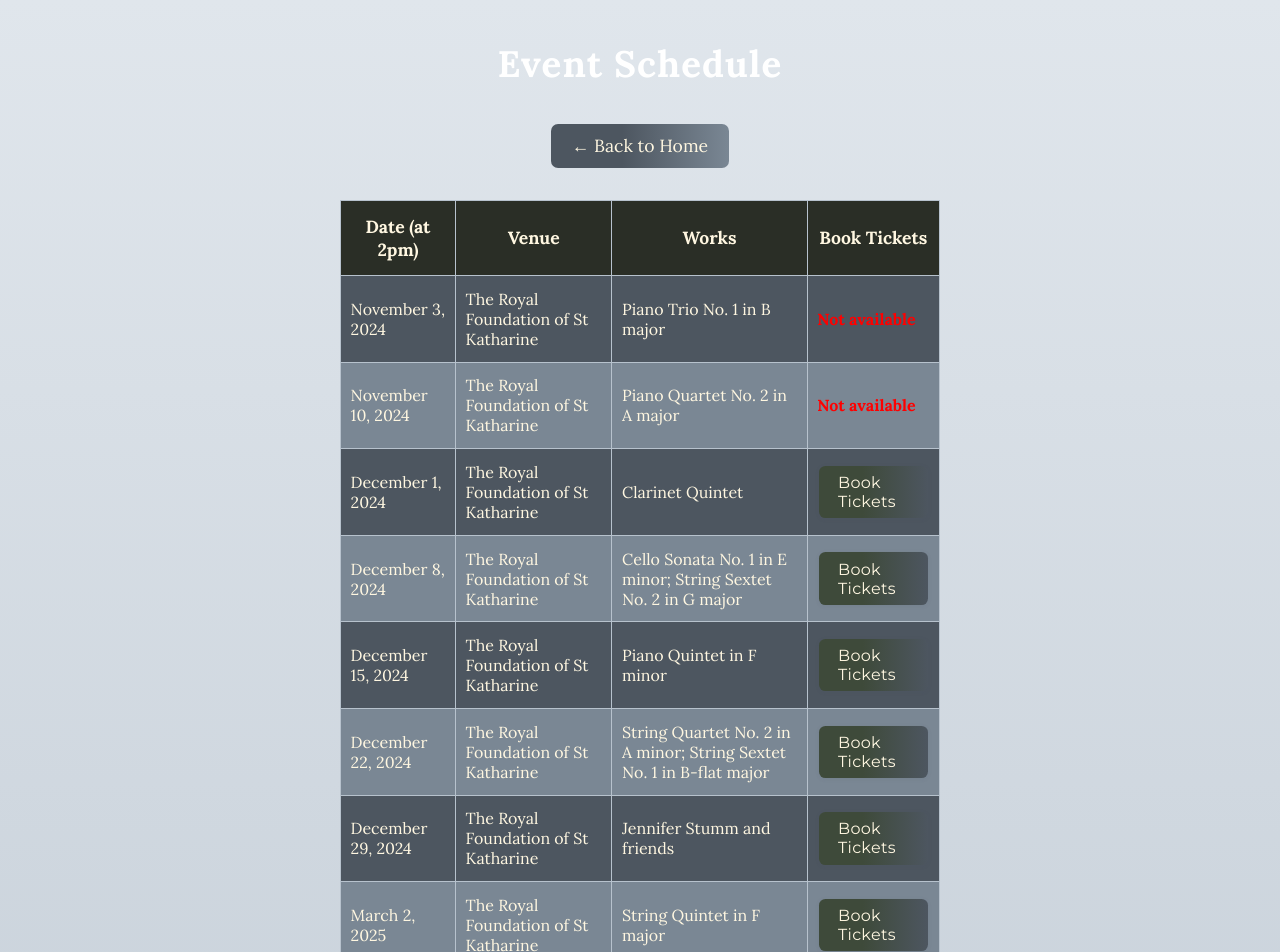
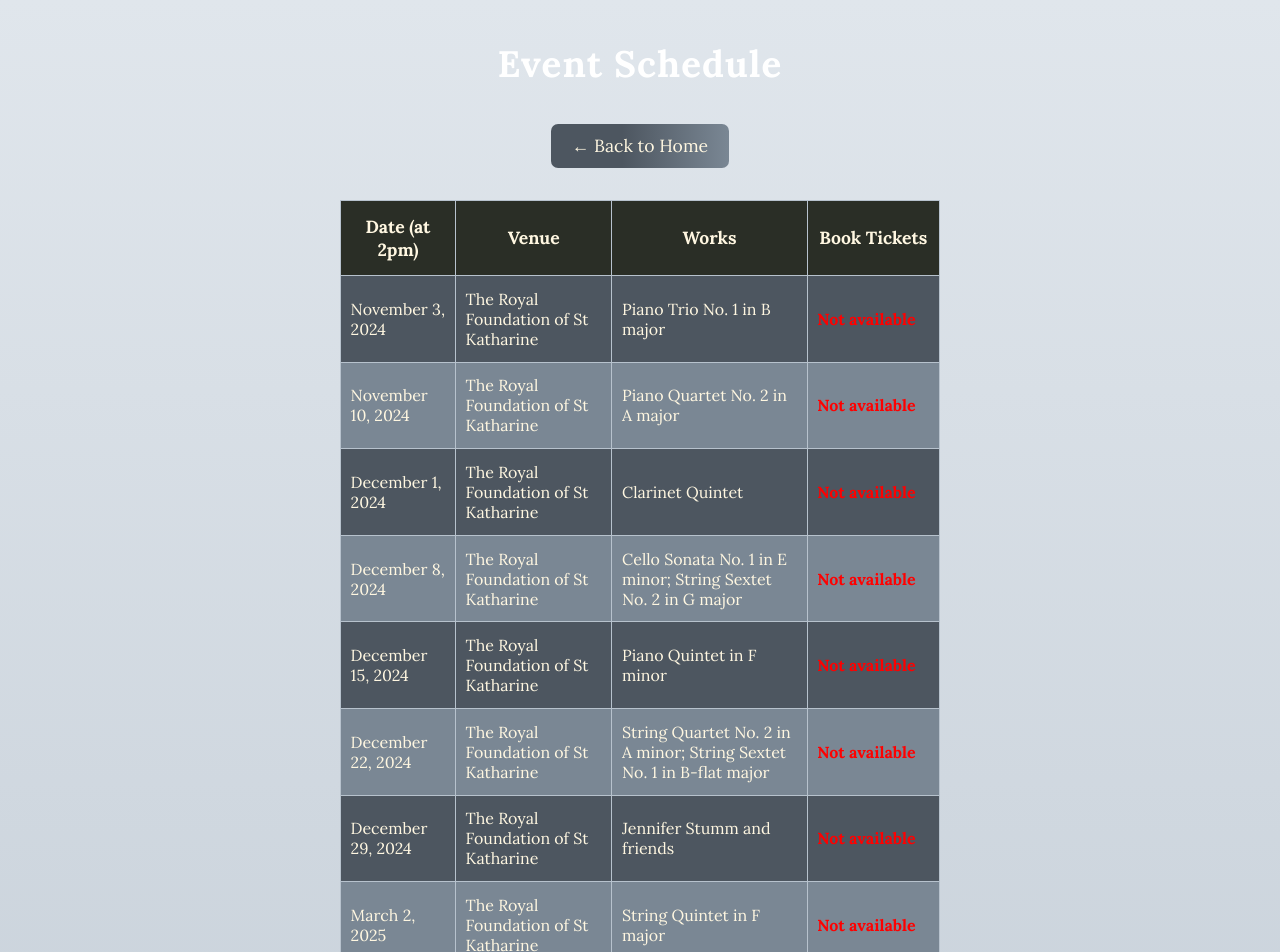
Before and after one commit to UrsulaDeCastroRobinson/brahmsclub_tickets, a Next.js app: page /schedule in a window 1280 px wide. Shown: the top 952 px of the page. Built offline with nearby package versions, Linux system fonts and the light colour scheme.

Commit message:
fully booked

```diff
--- a/pages/schedule.js
+++ b/pages/schedule.js
@@ -101,6 +101,18 @@
 						<span style={{ fontWeight: "bold", color: "red" }}>Not available</span>
 				) : i === 1 ? (
 						<span style={{ fontWeight: "bold", color: "red" }}>Not available</span>
+				) : i === 2 ? (
+						<span style={{ fontWeight: "bold", color: "red" }}>Not available</span>
+				) : i === 3 ? (
+						<span style={{ fontWeight: "bold", color: "red" }}>Not available</span>
+				) : i === 4 ? (
+						<span style={{ fontWeight: "bold", color: "red" }}>Not available</span>
+				) : i === 5 ? (
+						<span style={{ fontWeight: "bold", color: "red" }}>Not available</span>
+				) : i === 6 ? (
+						<span style={{ fontWeight: "bold", color: "red" }}>Not available</span>
+				) : i === 7 ? (
+						<span style={{ fontWeight: "bold", color: "red" }}>Not available</span>
 				) : (
 
 				   <Link
```
